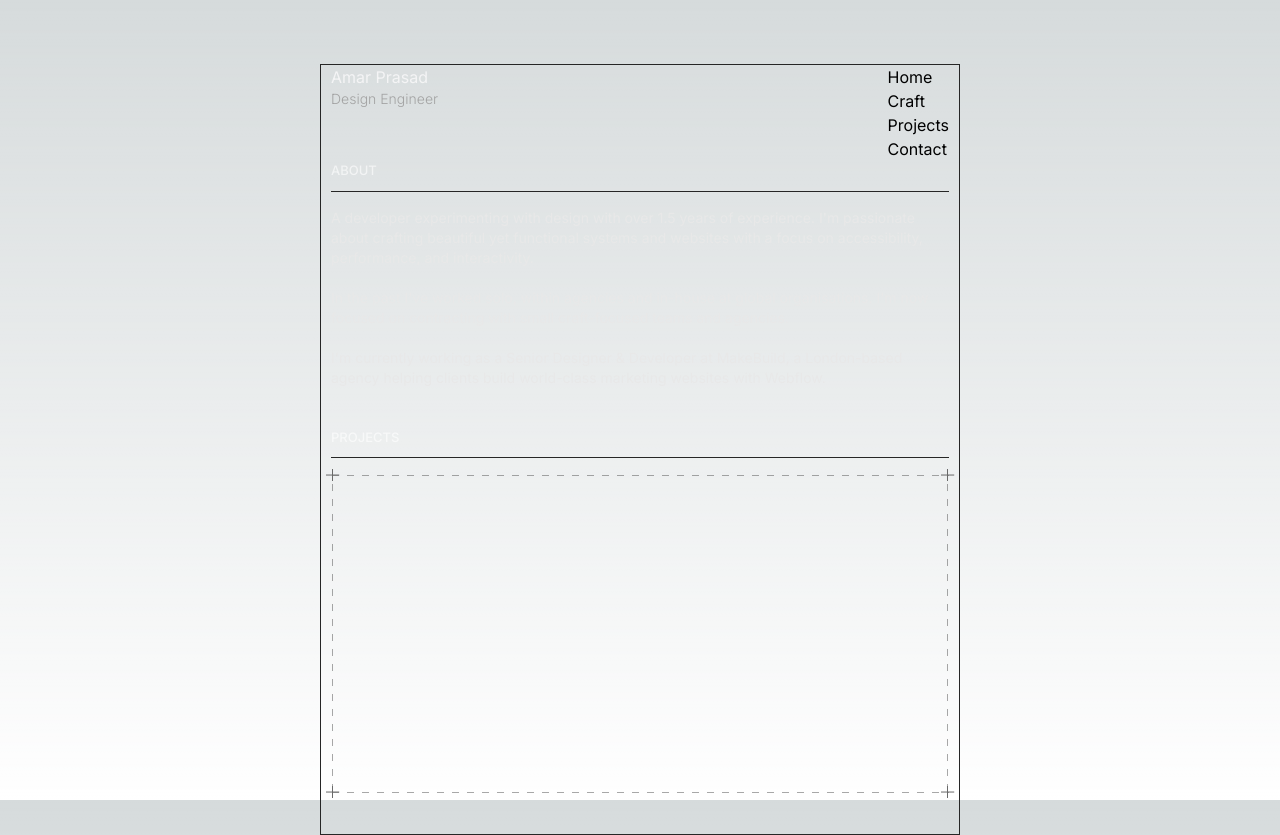
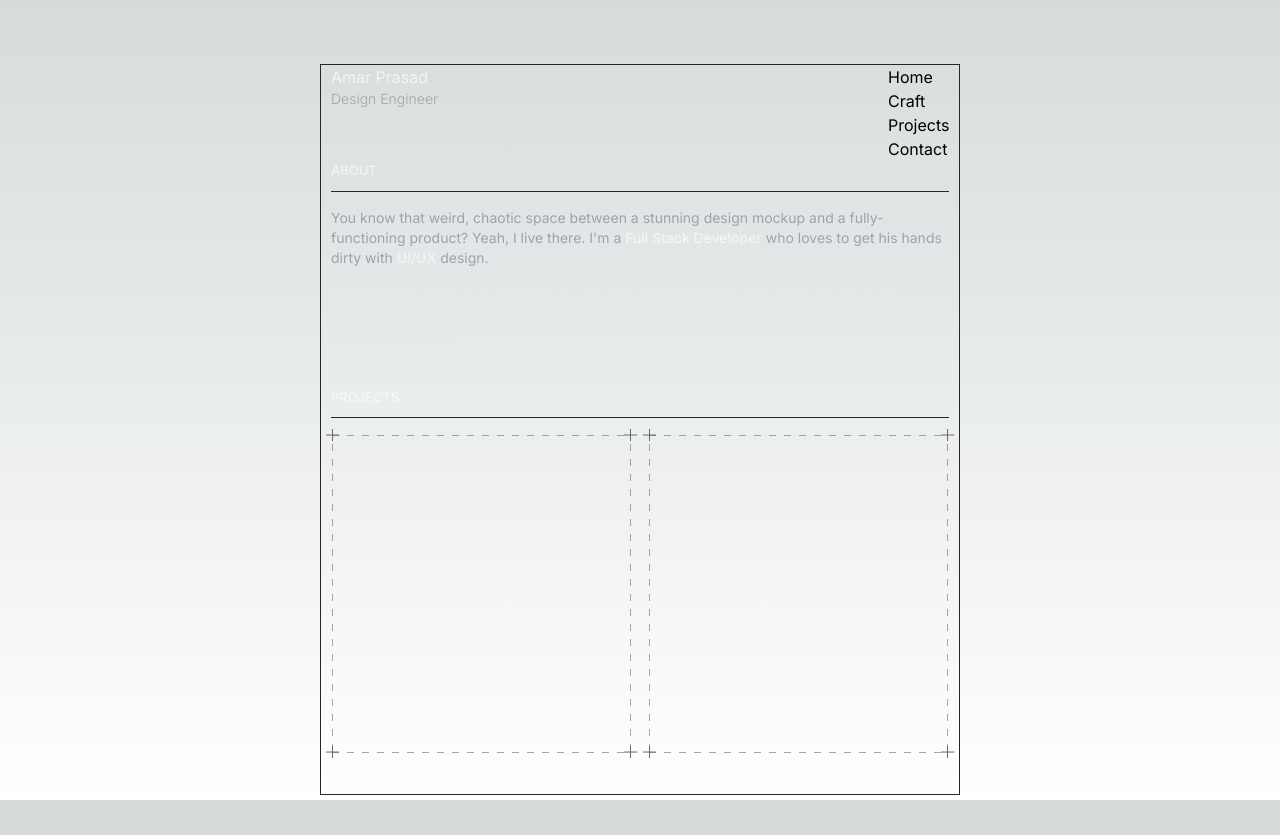
Before and after one commit to Amarprasad33/portfolio, a Next.js app: page /v2 in a window 1280 px wide. After the commit the page ends 800 px from the top, so only its background shows below. Built offline with nearby package versions, Linux system fonts and the light colour scheme.

Commit message:
ui chs - nav menu animated

```diff
--- a/src/app/v2/page.tsx
+++ b/src/app/v2/page.tsx
@@ -1,3 +1,7 @@
+import NavMenu from "@/components/custom/nav-menu";
+import ProjectCard from "@/components/custom/project-card";
+
+
 export default function PortfolioV2() {
   return (
     <main className="flex flex-col items-center h-screen">
@@ -8,63 +12,28 @@ export default function PortfolioV2() {
             <span className="text-zinc-100 text-base">Amar Prasad</span>
             <span className="font-light text-sm text-[#A3A3A3]">Design Engineer</span>
           </div>
-          <div className="flex flex-col">
-            <div>Home</div>
-            <div>Craft</div>
-            <div>Projects</div>
-            <div>Contact</div>
-          </div>
+
+            <NavMenu />
         </div>
 
         <SectionHeading heading='about' />
 
         <div className="flex flex-col gap-5 mb-10 text-sm text-[#E8E8E8] font-normal" aria-label="Self-description">
-          <p>A developer experimenting with design with over 1.5 years of experience. I&apos;m passionate about crafting beautiful yet functional systems and websites with a focus on accessibility, performance, and interactivity.</p>
+          <p className="text-zinc-400">You know that weird, chaotic space between a stunning design mockup and a fully-functioning product? Yeah, I live there. I&apos;m a
+            <span className="text-zinc-100 font-medium"> Full Stack Developer</span> who loves to get his hands dirty with <span className="text-zinc-100 font-medium">UI/UX</span> design.</p>
 
-          <p>In the past I&apos;ve worked solo, within agencies and in-house at global organisations. I&apos;m now focused on contracting with small craft-focused teams and agencies.</p>
-
-          <p>I&apos;m currently working as a Senior Designer & Developer at MakeBuild, a London-based agency helping clients build world-class marketing websites with Webflow.</p>
+          <p>My passion is the sweet spot between Design & Development. It&apos;s where I get to build experiences that feel as good as they look, and I&apos;m always hungry for the next challenge that pushes me further.</p>
         </div>
 
         <div className="flex flex-col mb-10">
           <SectionHeading heading='projects' />
 
-          <div
-            className="py-2 relative px-[10px] min-h-80"
-            style={{
-              borderWidth: '1px',
-              borderStyle: 'solid',
-              borderColor: 'transparent',
-              background: `
-                linear-gradient(90deg, #52525280 50%, transparent 50%) top left/15px 1px repeat-x,
-                linear-gradient(90deg, #52525280 50%, transparent 50%) bottom left/15px 1px repeat-x,
-                linear-gradient(0deg, #52525280 50%, transparent 50%) left 1px/1px 15px repeat-y,
-                linear-gradient(0deg, #52525280 50%, transparent 50%) right 1px/1px 15px repeat-y
-              `,
-            }}
-          >
-          <svg className="absolute -top-[6px] -left-[6px]" width="14" height="12" viewBox="0 0 14 12" fill="none" xmlns="http://www.w3.org/2000/svg">
-            <line y1="6.03851" x2="13.2226" y2="6.03851" stroke="#696969"/>
-            <line x1="6.5" y1="2.18557e-08" x2="6.5" y2="12" stroke="#696969"/>
-          </svg>
-
-          <svg className="absolute -top-[5.6px] -right-[7px]" width="14" height="12" viewBox="0 0 14 12" fill="none" xmlns="http://www.w3.org/2000/svg">
-            <line y1="6.03851" x2="13.2226" y2="6.03851" stroke="#696969"/>
-            <line x1="6.5" y1="2.18557e-08" x2="6.5" y2="12" stroke="#696969"/>
-          </svg>
-
-          <svg className="absolute -bottom-[5px] -left-[6px]" width="14" height="12" viewBox="0 0 14 12" fill="none" xmlns="http://www.w3.org/2000/svg">
-            <line y1="6.03851" x2="13.2226" y2="6.03851" stroke="#696969"/>
-            <line x1="6.5" y1="2.18557e-08" x2="6.5" y2="12" stroke="#696969"/>
-          </svg>
-
-          <svg className="absolute -bottom-[5px] -right-[7px]" width="14" height="12" viewBox="0 0 14 12" fill="none" xmlns="http://www.w3.org/2000/svg">
-            <line y1="6.03851" x2="13.2226" y2="6.03851" stroke="#696969"/>
-            <line x1="6.5" y1="2.18557e-08" x2="6.5" y2="12" stroke="#696969"/>
-          </svg>
+          <div className="grid grid-cols-2 gap-4">
+            <ProjectCard />
+            <ProjectCard />
+          </div>
 
 
-          </div>
 
         </div>
 
--- /dev/null
+++ b/src/components/custom/nav-menu.tsx
@@ -0,0 +1,156 @@
+
+
+"use client";
+
+import { useCallback, useEffect, useLayoutEffect, useMemo, useRef, useState } from "react";
+import { motion, useAnimation, AnimationControls } from "framer-motion";
+
+type MenuItem = { id: string; label: string };
+
+export default function NavMenu() {
+	// Array of objects for the menu items
+	const items: MenuItem[] = useMemo(
+		() => [
+			{ id: "home", label: "Home" },
+			{ id: "craft", label: "Craft" },
+			{ id: "projects", label: "Projects" },
+			{ id: "contact", label: "Contact" },
+		],
+		[]
+	);
+
+	// Storage for child-provided controls and elements
+	const controlsRef = useRef<AnimationControls[]>([]);
+	const itemRefs = useRef<(HTMLDivElement | null)[]>([]);
+	const [itemHeights, setItemHeights] = useState<number[]>([]);
+	const [activeIndex, setActiveIndex] = useState<number | null>(null);
+
+	const registerItem = useCallback(
+		(index: number, controls: AnimationControls, element: HTMLDivElement | null) => {
+			controlsRef.current[index] = controls;
+			itemRefs.current[index] = element;
+		},
+		[]
+	);
+
+	const measure = useCallback(() => {
+		const heights = itemRefs.current.map((el) => el?.offsetHeight ?? 0);
+		setItemHeights(heights);
+	}, []);
+
+	useLayoutEffect(() => {
+		measure();
+	}, [measure, items.length]);
+
+	useEffect(() => {
+		window.addEventListener("resize", measure);
+		return () => window.removeEventListener("resize", measure);
+	}, [measure]);
+
+	// Helper to sum heights above an index
+	const getCumulativeHeightAbove = (index: number) => {
+		if (!itemHeights.length) return 0;
+		let sum = 0;
+		for (let i = 0; i < index; i++) sum += itemHeights[i] ?? 0;
+		return sum;
+	};
+
+	const handleClick = async (clickedIndex: number) => {
+		// 3 animation types with individual controls
+		// 1) Above items: move up slightly and fade out
+		// 2) Selected item: move to container top, stay visible
+		// 3) Below items: move down slightly and fade out
+        setActiveIndex(clickedIndex);
+
+		const spring = { type: "spring", stiffness: 520, damping: 36, mass: 0.7 } as const;
+
+		// Selected to top: translate by negative of cumulative height above
+		const toTopY = -getCumulativeHeightAbove(clickedIndex);
+
+		await Promise.all(
+			controlsRef.current.map((controls, index) => {
+				if (index < clickedIndex) {
+					// Above
+					return controls.start({ y: -20, opacity: 0, transition: spring });
+				} else if (index === clickedIndex) {
+					// Selected
+					return controls.start({ y: toTopY, opacity: 1, transition: spring });
+				} else {
+					// Below
+					return controls.start({ y: 20, opacity: 0, transition: spring });
+				}
+			})
+		);
+	};
+
+	const handleBack = async () => {
+        setActiveIndex(null);
+		const spring = { type: "spring", stiffness: 520, damping: 36, mass: 0.7 } as const;
+		await Promise.all(
+			controlsRef.current.map((controls) =>
+				controls.start({ y: 0, opacity: 1, transition: spring })
+			)
+		);
+	};
+
+	return (
+        <div className="flex flex-col">
+			{items.map((item, index) => (
+				<NavRow
+					key={item.id}
+					index={index}
+					label={item.label}
+					isActive={activeIndex === index}
+					register={registerItem}
+					onClick={() => handleClick(index)}
+					onBack={handleBack}
+				/>
+			))}
+		</div>
+	);
+}
+
+function NavRow({ index, label, isActive, register, onClick, onBack }: {
+	index: number;
+	label: string;
+	isActive: boolean;
+	register: (index: number, controls: AnimationControls, element: HTMLDivElement | null) => void;
+	onClick: () => void;
+	onBack: () => void;
+}) {
+	const controls = useAnimation();
+	const ref = useRef<HTMLDivElement | null>(null);
+
+	useLayoutEffect(() => {
+		register(index, controls, ref.current);
+	}, [index, register, controls]);
+
+	return (
+		<motion.div
+			ref={ref}
+			initial={{ y: 0, opacity: 1 }}
+			animate={controls}
+			style={{ willChange: "transform, opacity" }}
+			className="nav-item-with-return relative flex gap-1"
+		>
+			{isActive && (
+				<div
+                    aria-label="Back to menu"
+                    onClick={onBack}
+                    className="mb-1 absolute -left-6 inline-flex items-center gap-1 text-zinc-300 hover:text-zinc-100 cursor-pointer"
+                >
+                    <ReturnIcon className="text-zinc-200/70" />
+                </div>
+			)}
+
+			<div className="hover:text-zinc-200/80 cursor-pointer" onClick={onClick}>{label}</div>
+		</motion.div>
+	);
+}
+
+const ReturnIcon = ({ className }: {className: string}) => (
+    <svg className={className} width="20" height="18" viewBox="0 0 20 18" fill="none" xmlns="http://www.w3.org/2000/svg">
+        <path d="M4.5 1L1 4L4.5 7.5" stroke="currentColor" stroke-width="2" stroke-linecap="round" stroke-linejoin="round"/>
+        <path d="M1 4H12.497C15.9385 4 18.861 6.81 18.995 10.25C19.137 13.885 16.1335 17 12.497 17H10" stroke="currentColor" stroke-width="2" stroke-linecap="round" stroke-linejoin="round"/>
+    </svg>
+)
--- /dev/null
+++ b/src/components/custom/project-card.tsx
@@ -0,0 +1,45 @@
+
+
+export default function ProjectCard() {
+    return (
+        <div
+            className="proj-card py-2 relative px-[10px] min-h-80 [--dashColor:rgba(82,82,82,0.5)] hover:[--dashColor:rgba(163,163,163,0.85)] transition-colors duration-200 hover:shadow-[0_0_22px_#A3A3A333]"
+            style={{
+            borderWidth: '1px',
+            borderStyle: 'solid',
+            borderColor: 'transparent',
+            background: `
+                linear-gradient(90deg, var(--dashColor) 50%, transparent 50%) top left/15px 1px repeat-x,
+                linear-gradient(90deg, var(--dashColor) 50%, transparent 50%) bottom left/15px 1px repeat-x,
+                linear-gradient(0deg, var(--dashColor) 50%, transparent 50%) left 1px/1px 15px repeat-y,
+                linear-gradient(0deg, var(--dashColor) 50%, transparent 50%) right 1px/1px 15px repeat-y
+            `,
+            }}
+        >
+            {/* frame decorator */}
+            <svg className="absolute -top-[6px] -left-[6px]" width="14" height="12" viewBox="0 0 14 12" fill="none" xmlns="http://www.w3.org/2000/svg">
+            <line y1="6.03851" x2="13.2226" y2="6.03851" stroke="#696969"/>
+            <line x1="6.5" y1="2.18557e-08" x2="6.5" y2="12" stroke="#696969"/>
+            </svg>
+
+            <svg className="absolute -top-[5.6px] -right-[7px]" width="14" height="12" viewBox="0 0 14 12" fill="none" xmlns="http://www.w3.org/2000/svg">
+            <line y1="6.03851" x2="13.2226" y2="6.03851" stroke="#696969"/>
+            <line x1="6.5" y1="2.18557e-08" x2="6.5" y2="12" stroke="#696969"/>
+            </svg>
+
+            <svg className="absolute -bottom-[5px] -left-[6px]" width="14" height="12" viewBox="0 0 14 12" fill="none" xmlns="http://www.w3.org/2000/svg">
+            <line y1="6.03851" x2="13.2226" y2="6.03851" stroke="#696969"/>
+            <line x1="6.5" y1="2.18557e-08" x2="6.5" y2="12" stroke="#696969"/>
+            </svg>
+
+            <svg className="absolute -bottom-[5px] -right-[7px]" width="14" height="12" viewBox="0 0 14 12" fill="none" xmlns="http://www.w3.org/2000/svg">
+            <line y1="6.03851" x2="13.2226" y2="6.03851" stroke="#696969"/>
+            <line x1="6.5" y1="2.18557e-08" x2="6.5" y2="12" stroke="#696969"/>
+            </svg>
+            {/* frame decorator */}
+
+
+
+        </div>
+    )
+}
```
